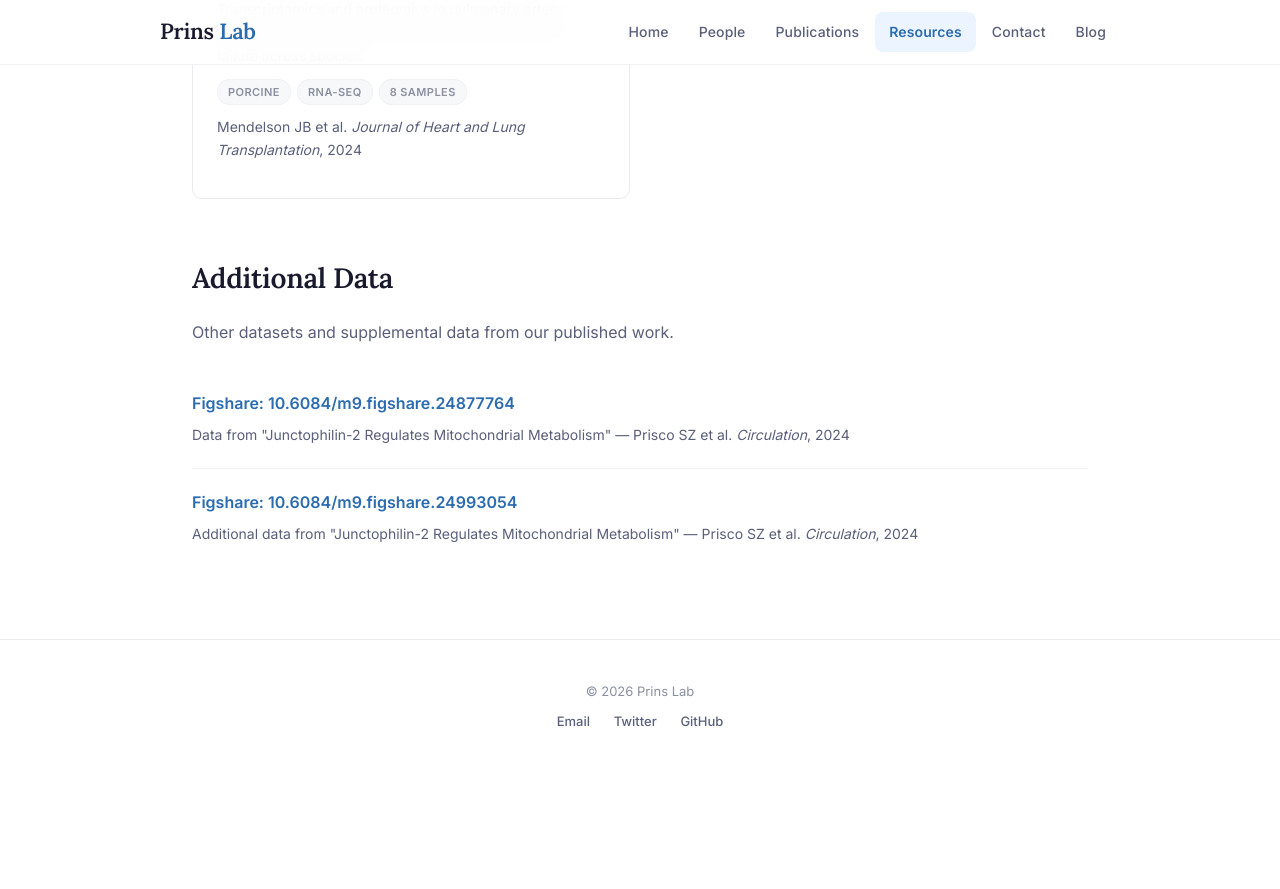
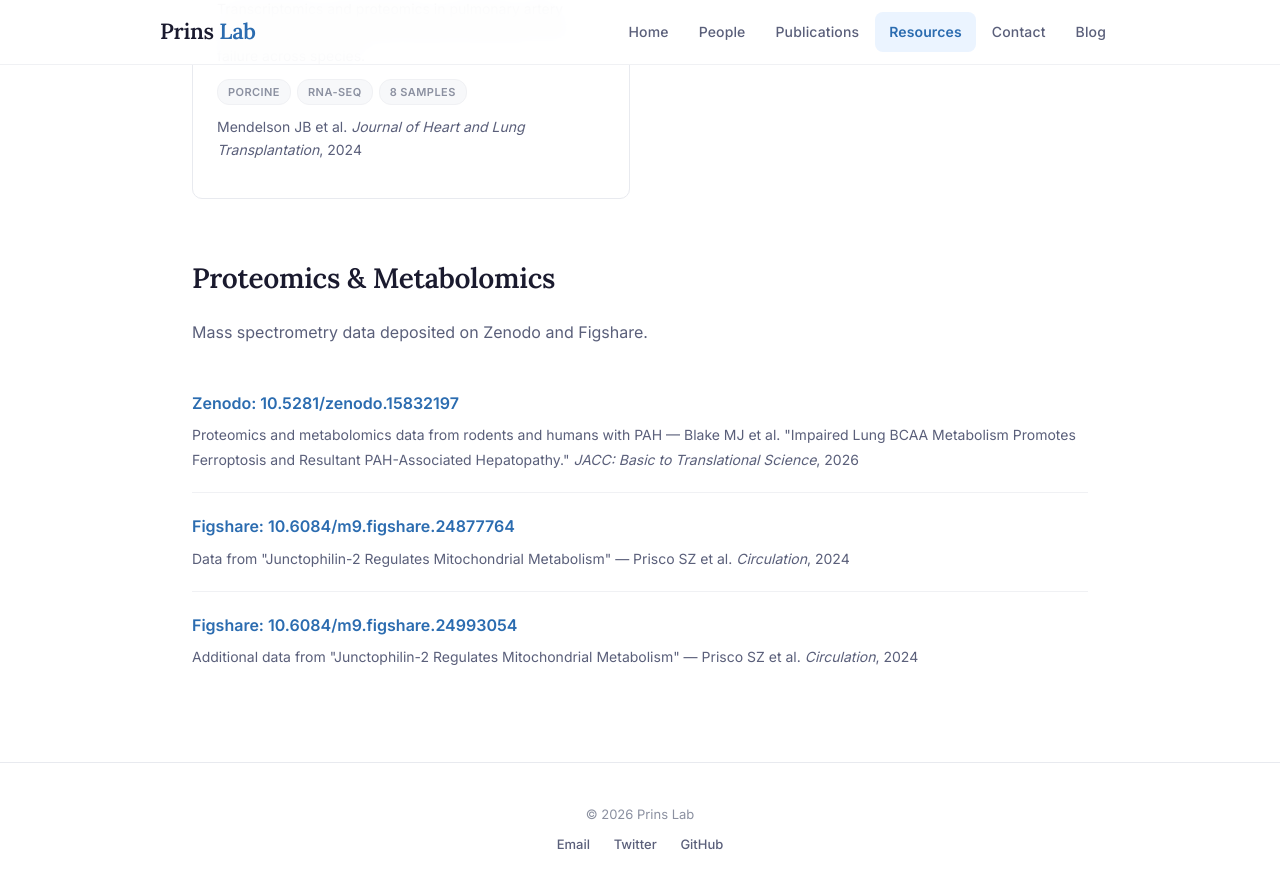
Before and after one commit to blake561/prins-lab-website, a Jekyll site: the page built from pages/resources.html, in a window 1280 px wide and 900 px high, scrolled down 1257 px. Shown: the top 889 px of the window. Built offline with Jekyll 4.4.1, drawn with Linux system fonts in a browser that asks for light colours; before the commit the page ends 2037 px from its top, so only the background shows below that.

Commit message:
Add BCAA paper Zenodo dataset to Resources page
Add proteomics/metabolomics data from Zenodo (doi:10.5281/zenodo.15832197)
for Blake MJ et al. JACC BTS 2026 BCAA paper, and reorganize the
Additional Data section as "Proteomics & Metabolomics."

Co-Authored-By: Claude Opus 4.6 <noreply@anthropic.com>

```diff
--- a/pages/resources.html
+++ b/pages/resources.html
@@ -96,10 +96,14 @@ permalink: /resources/
 
   </div>
 
-  <h2 style="margin-top:56px;">Additional Data</h2>
-  <p>Other datasets and supplemental data from our published work.</p>
+  <h2 style="margin-top:56px;">Proteomics &amp; Metabolomics</h2>
+  <p>Mass spectrometry data deposited on Zenodo and Figshare.</p>
 
   <ul class="resource-list">
+    <li>
+      <h3><a href="https://doi.org/10.5281/zenodo.15832197" target="_blank">Zenodo: 10.5281/zenodo.15832197</a></h3>
+      <p>Proteomics and metabolomics data from rodents and humans with PAH — Blake MJ et al. "Impaired Lung BCAA Metabolism Promotes Ferroptosis and Resultant PAH-Associated Hepatopathy." <em>JACC: Basic to Translational Science</em>, 2026</p>
+    </li>
     <li>
       <h3><a href="https://doi.org/10.6084/m9.figshare.24877764" target="_blank">Figshare: 10.6084/m9.figshare.24877764</a></h3>
       <p>Data from "Junctophilin-2 Regulates Mitochondrial Metabolism" — Prisco SZ et al. <em>Circulation</em>, 2024</p>
```
